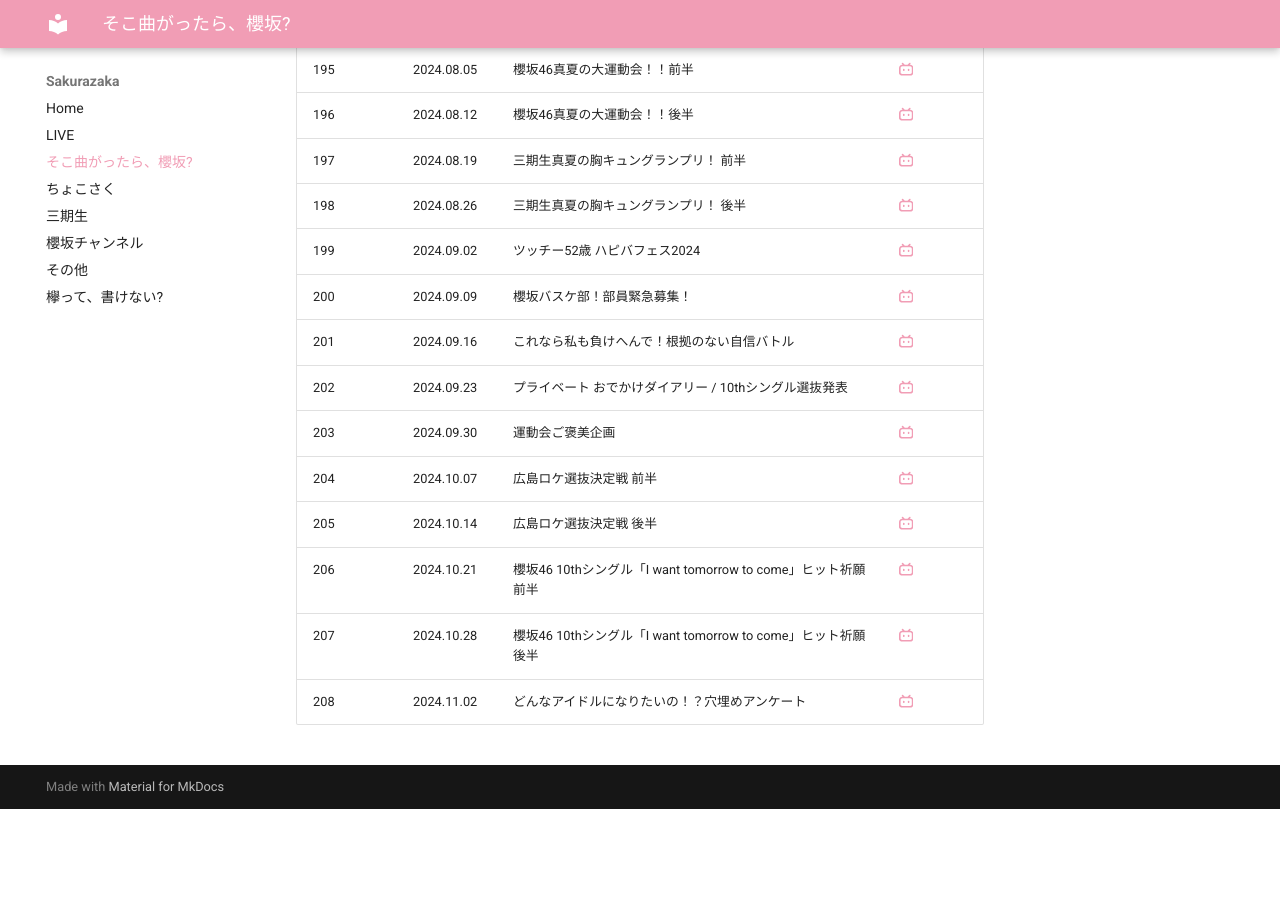
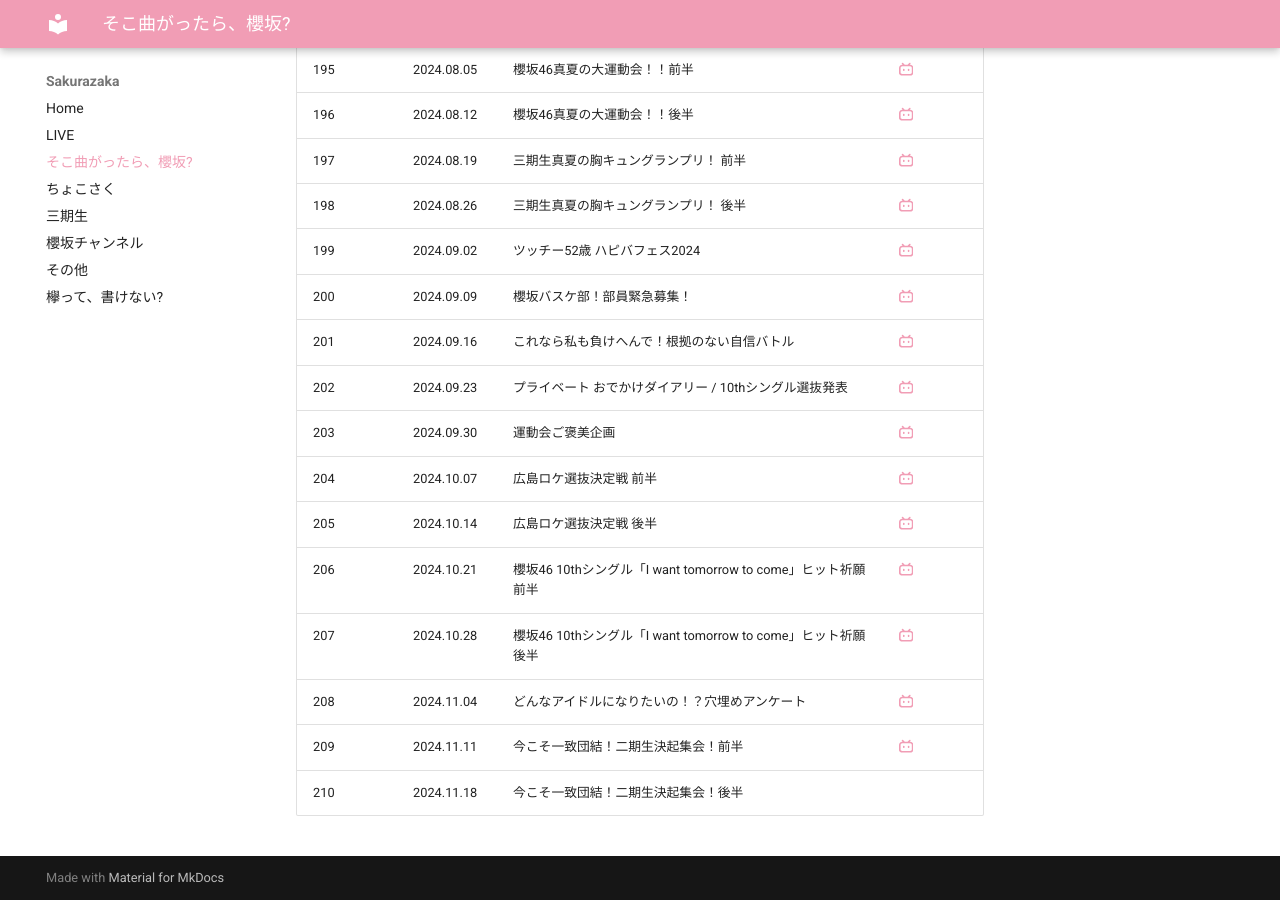
Before and after one commit to aki-192/sakura, an MkDocs documentation site: the page built from docs/sokosaku.md, in a window 1280 px wide and 900 px high, scrolled down 9286 px. Built offline with MkDocs 1.6.1 and Material for MkDocs 9.7.7, drawn with Linux system fonts in a browser that asks for light colours; before the commit the page ends 10095 px from its top, so only the background shows below that.

Commit message:
Update sokosaku.md

```diff
--- a/docs/sokosaku.md
+++ b/docs/sokosaku.md
@@ -213,4 +213,6 @@ title: そこ曲がったら、櫻坂?
 | 205 | 2024.10.14 | 広島ロケ選抜決定戦 後半 | [:simple-bilibili:](https://www.bilibili.com/video/BV19VmTYPE4G/) |
 | 206 | 2024.10.21 | 櫻坂46 10thシングル「I want tomorrow to come」ヒット祈願 前半 | [:simple-bilibili:](https://www.bilibili.com/video/BV1jqyxYSEL4/) |
 | 207 | 2024.10.28 | 櫻坂46 10thシングル「I want tomorrow to come」ヒット祈願 後半 |  [:simple-bilibili:](https://www.bilibili.com/video/BV1C9SnYcE1t/) |
-| 208 | 2024.11.02 | どんなアイドルになりたいの！？穴埋めアンケート | [:simple-bilibili:](https://www.bilibili.com/video/BV14KDLYQEpW/) |
+| 208 | 2024.11.04 | どんなアイドルになりたいの！？穴埋めアンケート | [:simple-bilibili:](https://www.bilibili.com/video/BV14KDLYQEpW/) |
+| 209 | 2024.11.11 | 今こそ一致団結！二期生決起集会！前半 | [:simple-bilibili:](https://www.bilibili.com/video/BV1kkUKYJE8z) |
+| 210 | 2024.11.18 | 今こそ一致団結！二期生決起集会！後半 | |
```
